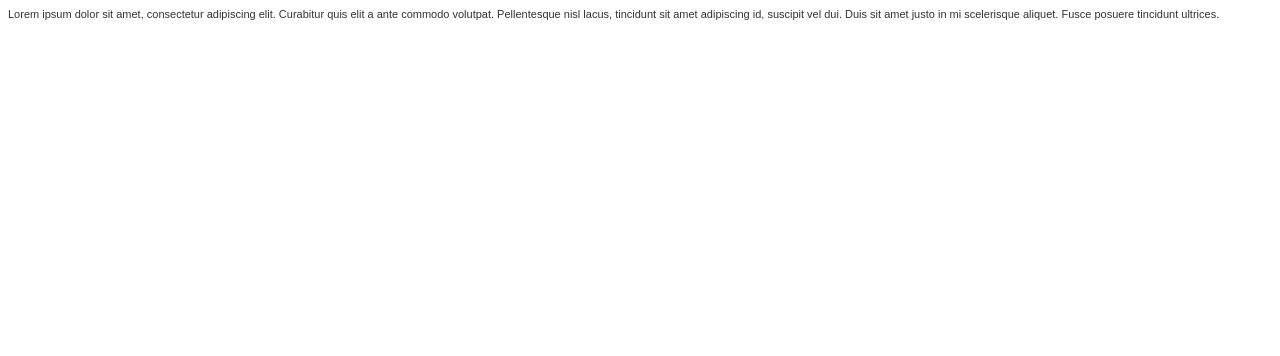
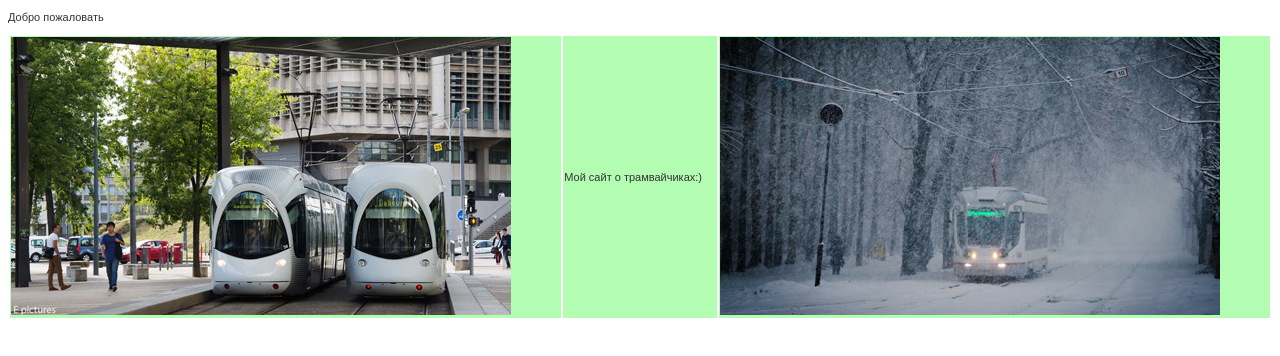
Before and after one commit to GavrilinEugene/test, a plain HTML site: page index.html in a window 1280 px wide. Drawn offline with Linux system fonts and the light colour scheme.

Commit message:
adding simple pictures

```diff
--- a/index.html
+++ b/index.html
@@ -1,3 +1,4 @@
+<!DOCTYPE html>
 <html>
 	<head>
 		<title>TITLE</title>
@@ -6,11 +7,13 @@
 	</head>
 	<body>
 		<img src="" align="left">
-		<p>Lorem ipsum dolor sit amet, consectetur adipiscing elit.
-		Curabitur quis elit a ante commodo volutpat.
-		Pellentesque nisl lacus, tincidunt sit amet adipiscing id, suscipit vel dui.
-		Duis sit amet justo in mi scelerisque aliquet.
-		Fusce posuere tincidunt ultrices.<p>
+		<p>Добро пожаловать<p>
+		<table width="100%" height="100%">
+			<tr bgcolor="#B3FDB2">
+			<td><img src="photo.jpg" height="50%"/></td>
+			<td> Мой сайт о трамвайчиках:)</td>
+			<td><img src="photo1.jpg" height="50%"/></td>
+			</tr>
 	</body>
 
 </html>
```
Also changed, not shown: photo.jpg (added), photo1.jpg (added).
